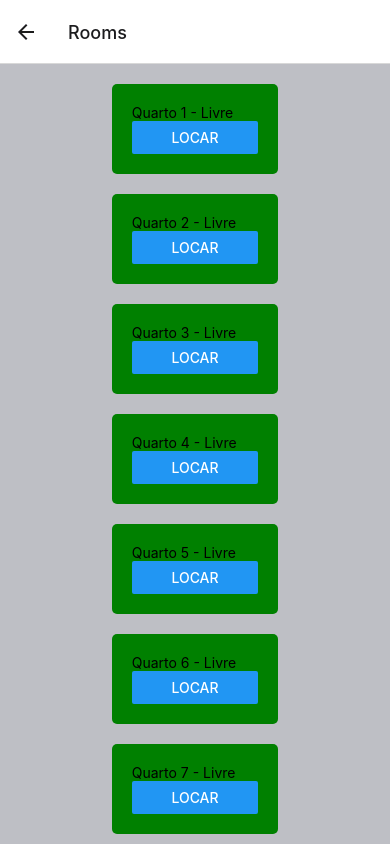
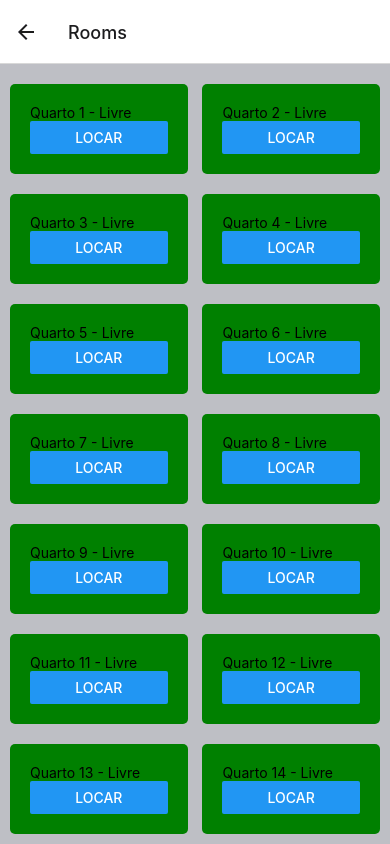
Before and after one commit to AlexandreLiberatto/app-posada, a React Native app: screen /Rooms in a window 390 px wide. Built offline with nearby package versions, Linux system fonts and the light colour scheme.

Commit message:
Altando estilos da página Rooms para duas colunas de apartamentos

```diff
--- a/src/screens/RoomsScreen.js
+++ b/src/screens/RoomsScreen.js
@@ -36,6 +36,7 @@ export default function RoomsScreen({ navigation }) {
 
   return (
     <ScrollView contentContainerStyle={styles.container}>
+      <View style={styles.grid}>
         {rooms.map(room => (
           <View key={room.id} style={[styles.room, room.occupied ? styles.occupied : styles.available]}>
             <Text>{`Quarto ${room.id} - ${room.occupied ? 'Ocupado' : 'Livre'}`}</Text>
@@ -46,6 +47,7 @@ export default function RoomsScreen({ navigation }) {
             )}
           </View>
         ))}
+      </View>
     </ScrollView>
   );
 }
@@ -53,15 +55,17 @@ export default function RoomsScreen({ navigation }) {
 const styles = StyleSheet.create({
   container: {
     padding: 10,
+    backgroundColor: '#BEBFC5',
+  },
+  grid: {
     flexDirection: 'row',
     flexWrap: 'wrap',
-    justifyContent: 'space-around',
-    backgroundColor: '#BEBFC5'
+    justifyContent: 'space-between',
   },
   room: {
-    width: '45%',
+    width: '48%', // Adjusted to fit two columns with spacing
     padding: 20,
-    margin: 10,
+    marginVertical: 10,
     borderRadius: 5,
   },
   occupied: {
```
Lines whose indentation alone changed are shown as unchanged.
